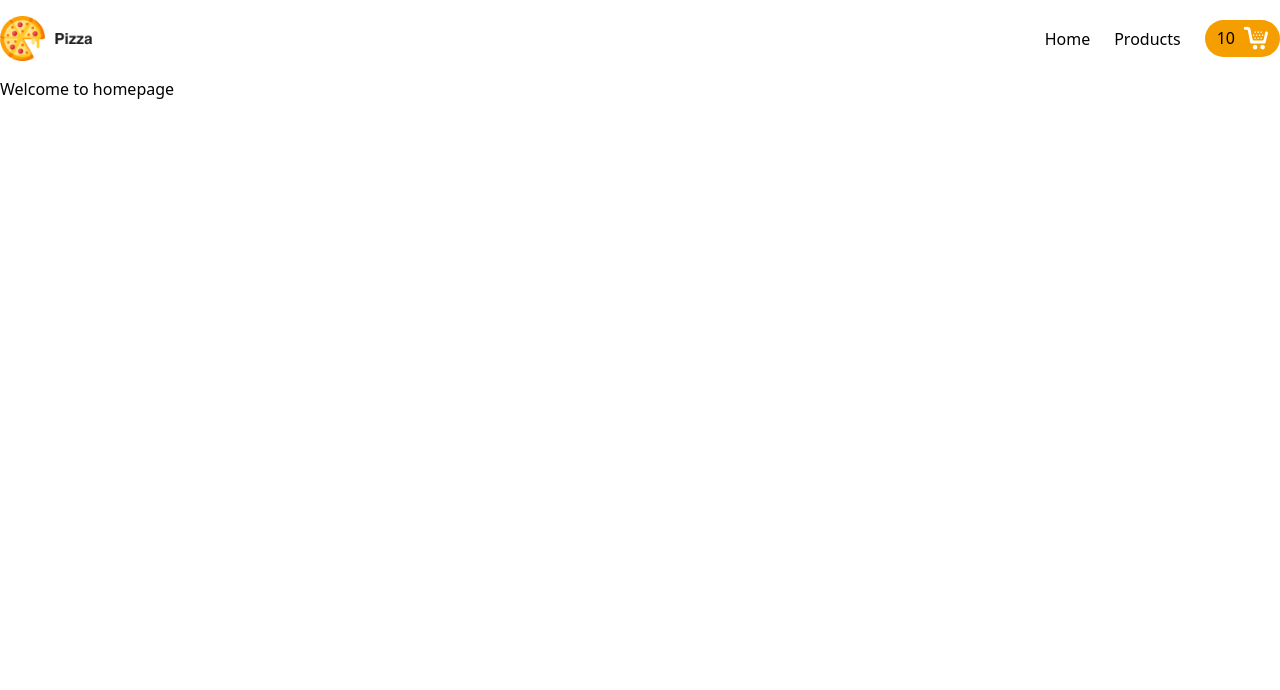
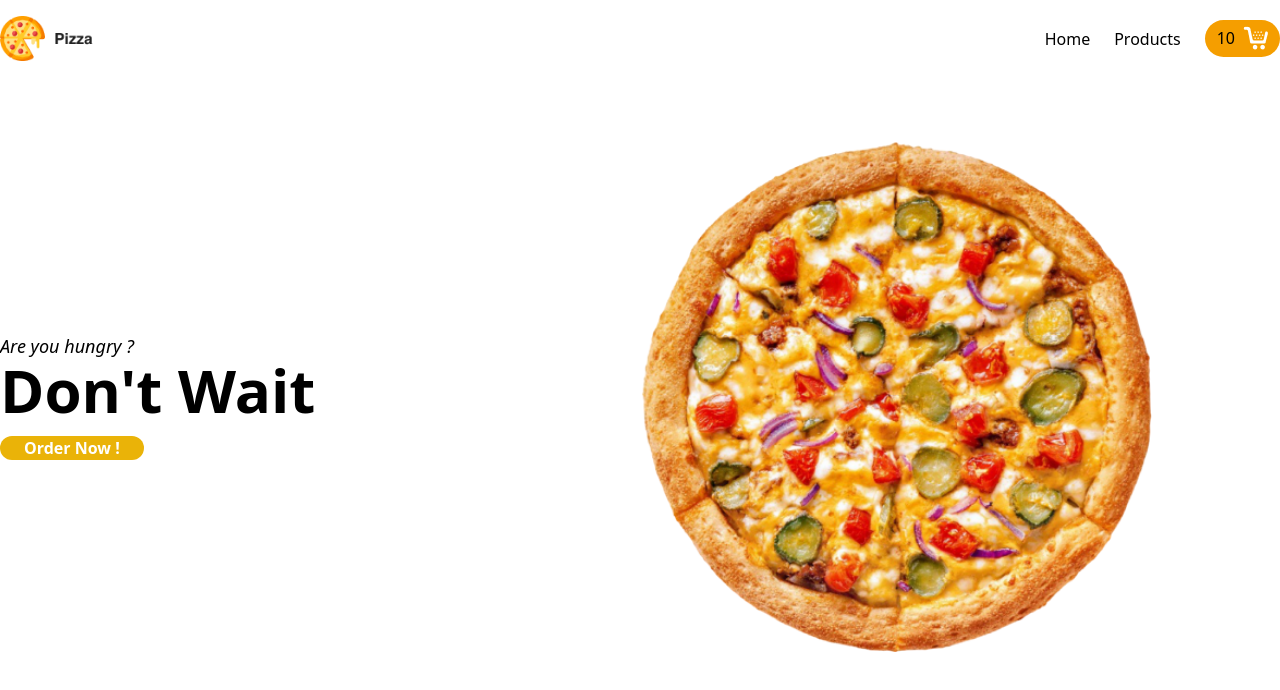
Before and after one commit to Pratikkk/react-cart, a React (Create React App) app: page / in a window 1280 px wide. Shown: the top 690 px of the page. Built offline with nearby package versions, Linux system fonts and the light colour scheme.

Commit message:
pizza carts

```diff
--- a/src/pages/Home.js
+++ b/src/pages/Home.js
@@ -1,5 +1,19 @@
 const Home = () => {
-        return <h1>Welcome to homepage</h1>
+        return (
+            <div className="hero py-16">
+                    <div className="container mx-auto flex items-center justify-between">
+                            <div className="w-1/2">
+                                    <h6 className="text-lg"><em> Are you hungry ?</em></h6>
+                                    <h1 className="text-3xl md:text-6xl font-bold">Don't Wait</h1>
+                                    <button className="px-6 rounded-full text-white font-bold mt-4 bg-yellow-500 hover:bg-yellow-600"> Order Now ! </button>
+                            </div>
+                            <div className="w-1/2">
+                                    <img className="w-4/5" src="/images/pizza.png" alt="pizza" />
+                            </div>
+                    </div>
+            </div>
+        )
+
 }
 
 export default Home;
```
